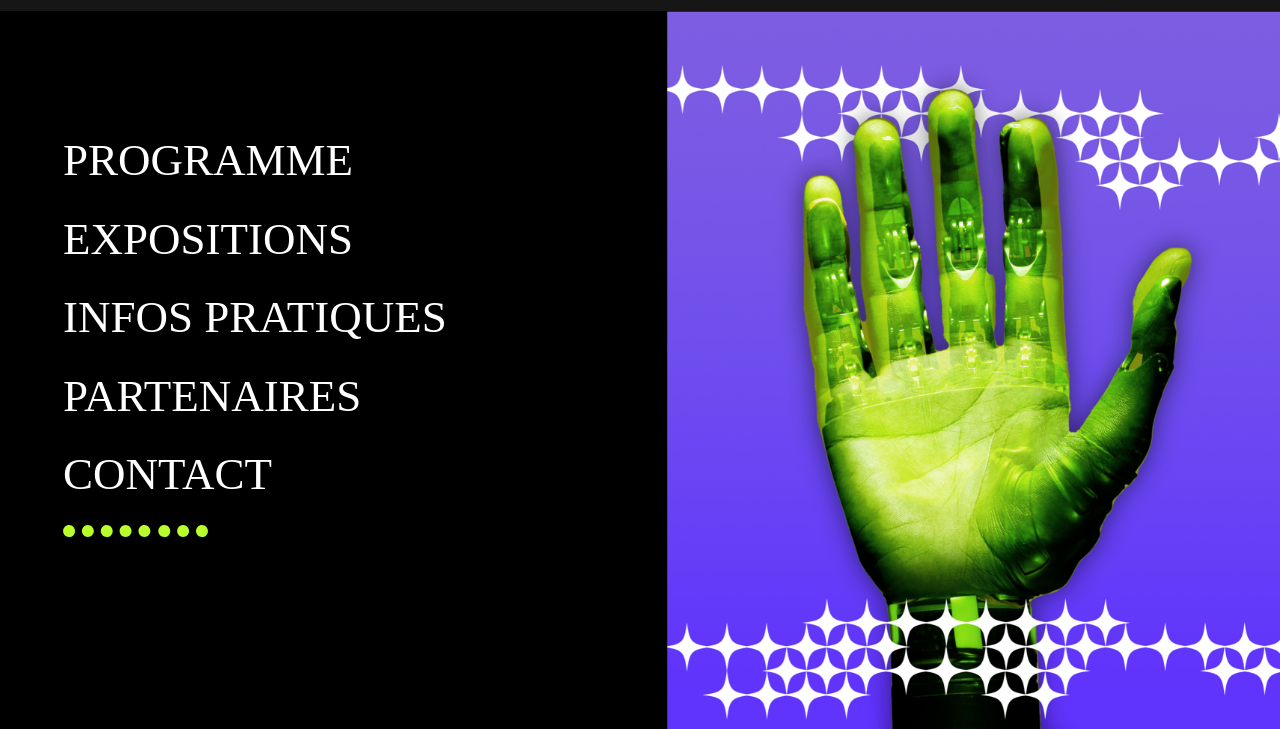
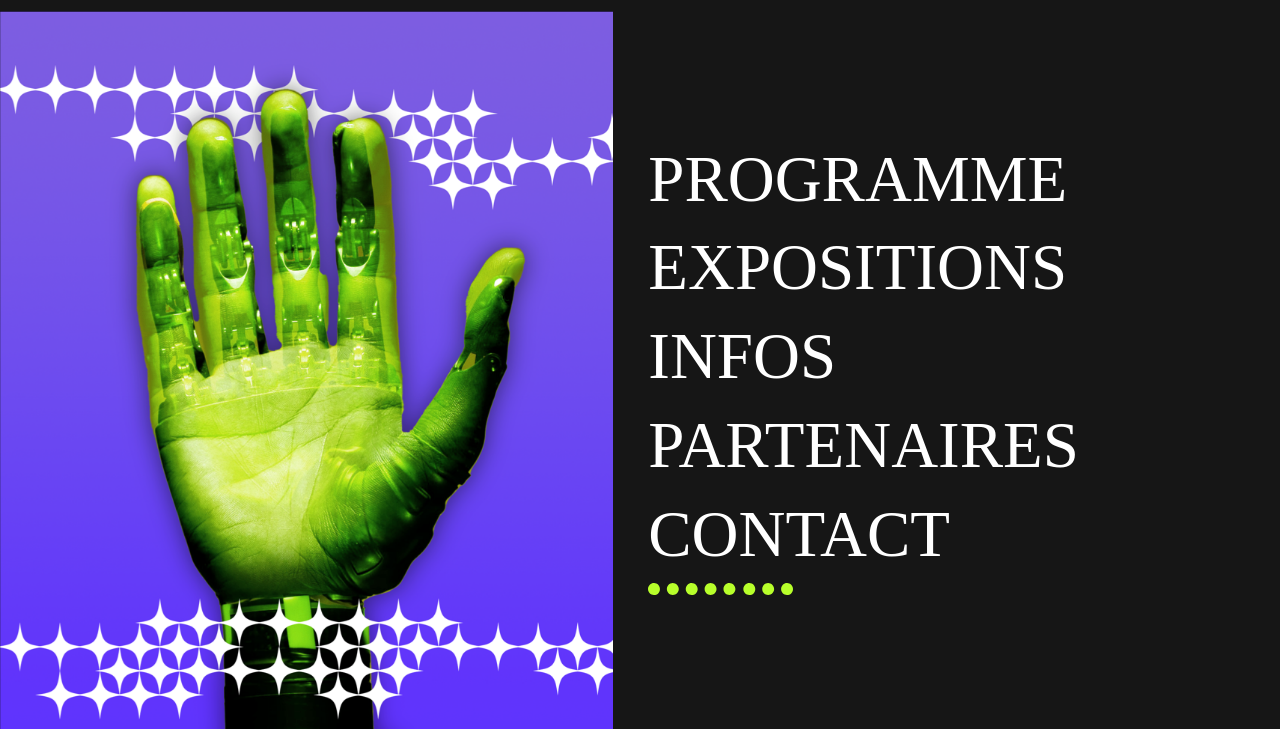
Before and after one commit to arnakoeur/PPRO2023, a website built with Parcel: page src/index.html in a window 1280 px wide. Both pictures are taken after a click on the picture 1167 px from the left and 55 px from the top of the page. Shown: the part 71-800 px from the top of the page. Built offline with nearby package versions, Linux system fonts and the light colour scheme.

Commit message:
finished burger menu and burger menu animation css js

```diff
--- a/src/index.html
+++ b/src/index.html
@@ -40,19 +40,29 @@
                   alt="barres d'ouverture du menu"
                 />
                 <div class="burger-nav-container">
+                  <img
+                    class="burger-bg-img"
+                    src="img/burger-menu-bg-img.webp"
+                    alt=""
+                  />
                   <nav class="burger-nav-js">
-                    <a href="#">PROGRAMME</a>
-                    <a href="#">EXPOSITIONS</a>
-                    <a href="#">INFOS PRATIQUES</a>
-                    <a href="#">PARTENAIRES</a>
-                    <a href="#">CONTACT</a>
+                    <a class="burger-nav-link l-link-inter" href="#"
+                      >PROGRAMME</a
+                    >
+                    <a class="burger-nav-link l-link-inter" href="#"
+                      >EXPOSITIONS</a
+                    >
+                    <a class="burger-nav-link l-link-inter" href="#">INFOS</a>
+                    <a class="burger-nav-link l-link-inter" href="#"
+                      >PARTENAIRES</a
+                    >
+                    <a class="burger-nav-link l-link-inter" href="#">CONTACT</a>
                     <img
                       class="burger-menu-dots"
                       src="img/dot-title.svg"
                       alt=""
                     />
                   </nav>
-                  <img src="img/burger-menu-bg-img.webp" alt="" />
                 </div>
               </div>
             </div>
@@ -109,7 +119,7 @@
               </div>
             </div>
             <div class="col-5">
-              <img src="img/presentation-asset.svg" alt="" />
+              <img class="tool-cover" src="img/presentation-asset.svg" alt="" />
             </div>
           </div>
         </div>
--- a/src/scss/main.scss
+++ b/src/scss/main.scss
@@ -8,3 +8,4 @@
 @import "modules/tickets";
 @import "modules/intro";
 @import "modules/burger-menu";
+@import "modules/tool";
--- a/src/scss/modules/_burger-menu.scss
+++ b/src/scss/modules/_burger-menu.scss
@@ -1,5 +1,10 @@
 .burger-nav-container {
   display: none;
+
+  .burger-bg-img {
+    width: 100vh;
+    // height: 100vh;
+  }
 }
 
 .burger-open {
@@ -8,12 +13,16 @@
   position: absolute;
   flex-direction: row;
   gap: 35px;
-  background-color: black;
+  background-color: #161616;
   width: 100%;
   left: 0;
   top: 10.2vh;
   height: 95vh;
-  padding: 0px 0px 0px 63px;
+  // padding: 0px 0px 0px 63px;
+}
+
+.burger-bg-img {
+  width: 100%;
 }
 
 .burger-nav-js {
@@ -21,53 +30,41 @@
   color: white;
   flex-direction: column;
   justify-content: space-between;
+  align-items: flex-start;
   width: 100%;
   left: 0;
   top: 19vh;
   height: 81vh;
   padding-top: 10%;
-  padding-bottom: 10%;
+  padding-bottom: 5%;
 
   a {
     color: white;
     font-family: Teletactile;
     font-weight: 100;
-    font-size: 45px;
+    font-size: 65px;
     text-decoration: none;
   }
 
   img {
     max-width: 145px;
-    padding-top: 0px;
+  }
+
+  .l-link-inter {
+    &.l-link-inter::before {
+      content: "";
+      position: absolute;
+      left: 0;
+      bottom: -2px;
+      width: 100%;
+      height: 4px;
+      background-color: white;
+      transform: scaleX(0);
+      transition: transform 0.1s ease-in-out;
+    }
+
+    &.l-link-inter:hover::before {
+      transform: scaleX(1);
+    }
   }
 }
-
-// @media (max-width: 1610px) {
-//   .burger-nav-js {
-//     top: 0vh;
-//     padding: 70px 0px 255px 0px;
-
-//     a {
-//       font-size: 45px;
-//     }
-
-//     img {
-//       padding-top: 35px;
-//     }
-//   }
-// }
-
-// @media (max-width: 1610px) {
-//   .burger-nav-js {
-//     top: 0vh;
-//     padding: 70px 0px 255px 0px;
-
-//     a {
-//       font-size: 45px;
-//     }
-
-//     img {
-//       padding-top: 35px;
-//     }
-//   }
-// }
--- /dev/null
+++ b/src/scss/modules/_tool.scss
@@ -0,0 +1,4 @@
+.tool-cover {
+  object-fit: cover;
+  height: 100%;
+}
```
